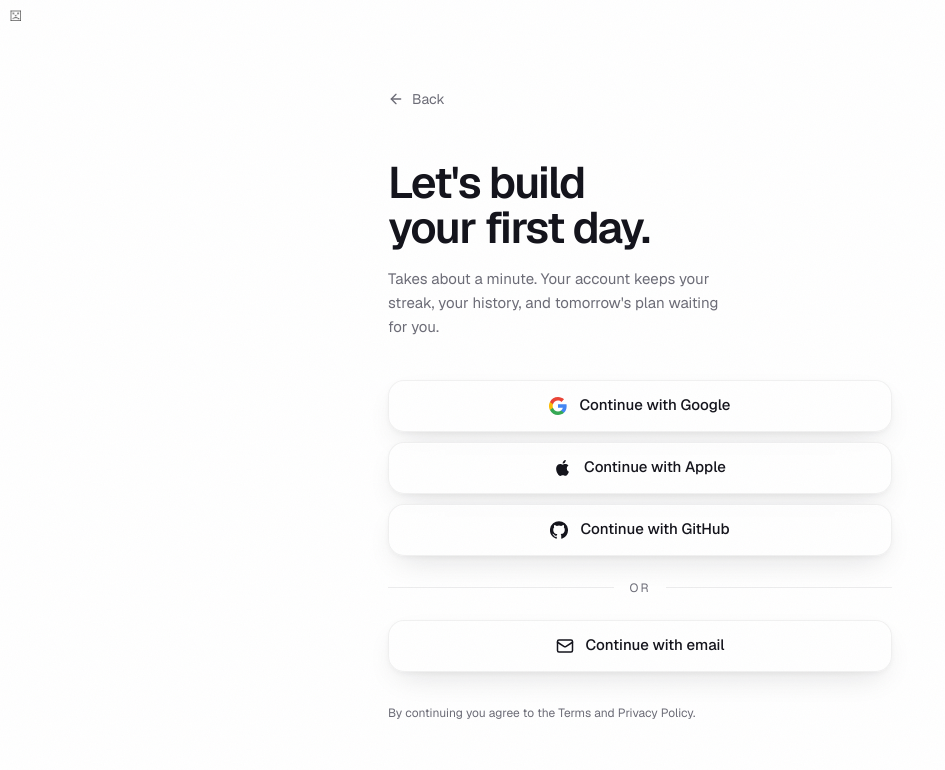
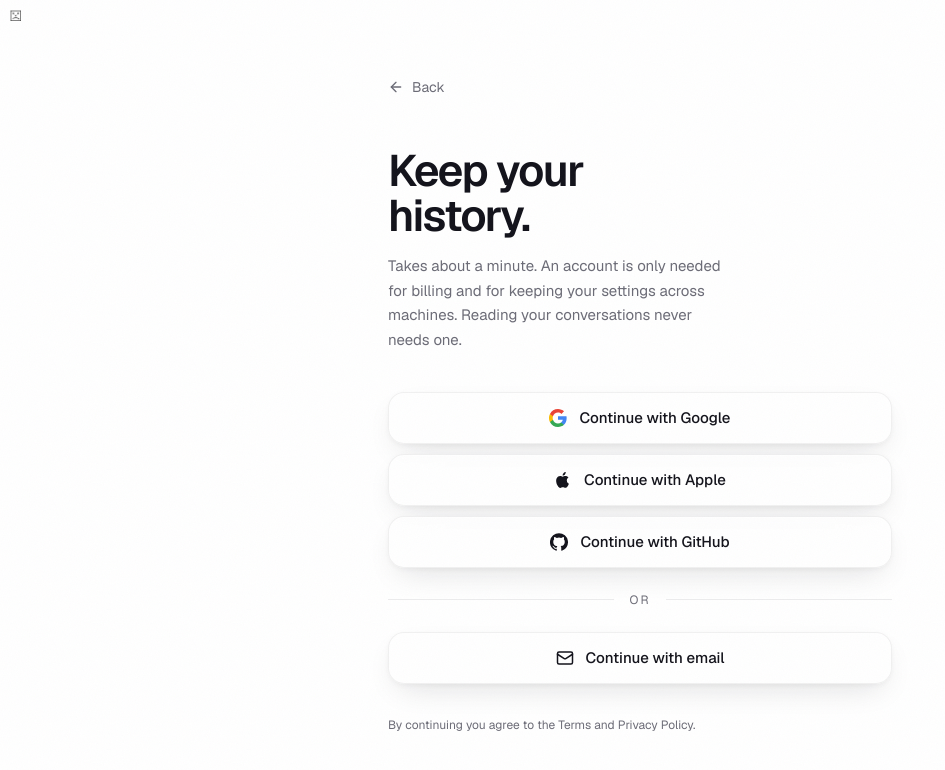
Before and after one commit to nilslilja/sidq, a React (Vite) app: page /signin in a window 1280 px wide. Shown: the top 770 px of the page, without its empty margins (0-945 px from the left). Built offline with nearby package versions, Linux system fonts and the light colour scheme; no server answers.

Commit message:
copy: sign-in and the loader still promised a day plan

```diff
--- a/src/components/ui/loader.tsx
+++ b/src/components/ui/loader.tsx
@@ -2,7 +2,7 @@ import { useEffect, useState } from 'react';
 import { cn } from '@/lib/cn';
 
 /*
- * Component B. The "building your day" screen.
+ * Component B. The waiting state.
  *
  * Two treatments. `ring` is the default because the goo reads playful against a
  * dark editorial layout, and this product is a premium tool rather than a toy.
@@ -10,7 +10,7 @@ import { cn } from '@/lib/cn';
  * for good. Swap the variant, look at both, delete the loser.
  */
 
-const DEFAULT_STATUS = ['Reading your goals', 'Ordering your day', 'Setting your focus'];
+const DEFAULT_STATUS = ['Reading your conversations', 'Ranking what matters', 'Almost there'];
 
 interface LoaderProps {
   variant?: 'ring' | 'goo';
@@ -59,7 +59,7 @@ export function Loader({
 
 function RingSpinner() {
   return (
-    <div className="size-8" role="status" aria-label="Building your day">
+    <div className="size-8" role="status" aria-label="Loading">
       <svg viewBox="0 0 32 32" className="size-8 animate-spin [animation-duration:900ms]">
         <circle cx="16" cy="16" r="14" fill="none" stroke="var(--color-line)" strokeWidth="1.5" />
         <path
@@ -77,7 +77,7 @@ function RingSpinner() {
 /** Single accent on the canvas. The original's two-colour goo reads as a toy here. */
 function GooSpinner() {
   return (
-    <div className="relative h-8 w-20" role="status" aria-label="Building your day">
+    <div className="relative h-8 w-20" role="status" aria-label="Loading">
       <svg className="absolute size-0" aria-hidden="true">
         <defs>
           <filter id="sidq-goo">
--- a/src/routes/SignIn.tsx
+++ b/src/routes/SignIn.tsx
@@ -135,13 +135,13 @@ export function SignIn() {
   return (
     <Shell>
       <h1 className="font-display text-[2.75rem] leading-[1.02]">
-        Let's build
+        Keep your
         <br />
-        your first day.
+        history.
       </h1>
       <p className="mt-4 max-w-[34ch] text-[0.9375rem] leading-relaxed text-muted">
-        Takes about a minute. Your account keeps your streak, your history, and tomorrow's
-        plan waiting for you.
+        Takes about a minute. An account is only needed for billing and for keeping your
+        settings across machines. Reading your conversations never needs one.
       </p>
 
       <div className="mt-10 grid gap-2.5">
```
